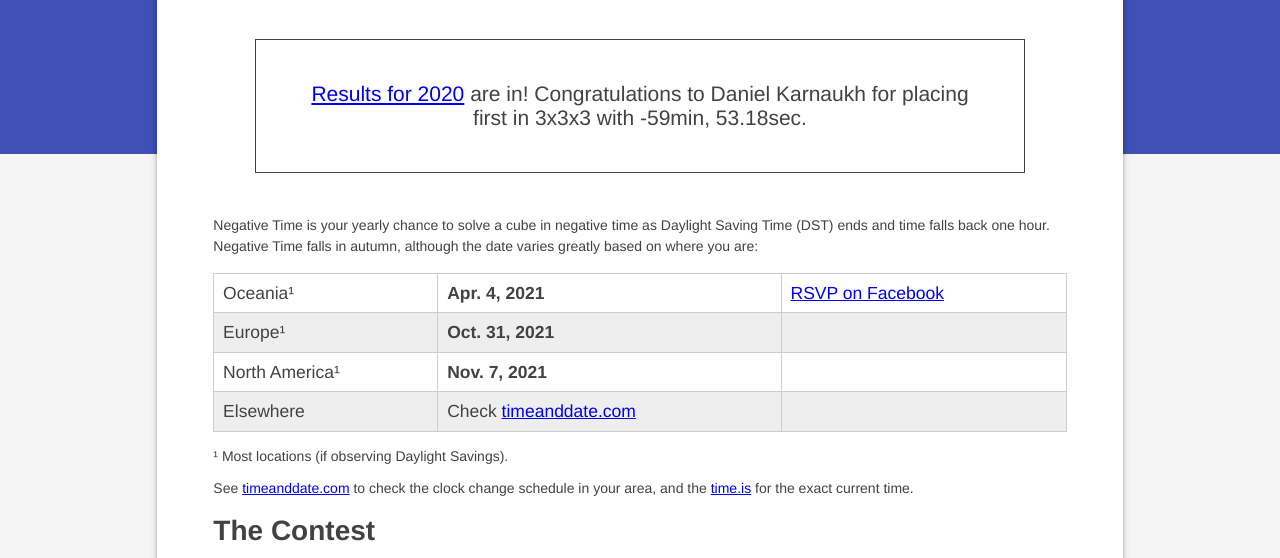
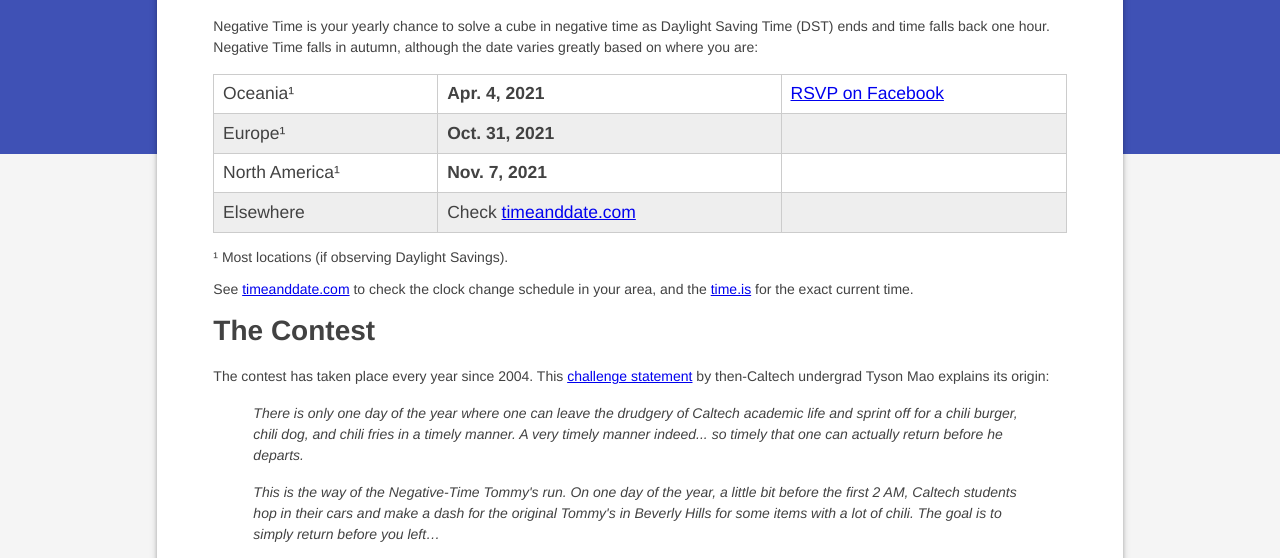
Before and after one commit to cubing/negative-time.cubing.net, a plain HTML site: page index.html in a window 1280 px wide. Shown: the part 230-788 px from the top of the page. Drawn offline with Linux system fonts and the light colour scheme.

Commit message:
Comment out last year's winner announcement.

```diff
--- a/index.html
+++ b/index.html
@@ -22,10 +22,10 @@
       <img src="img/clock128.gif" alt="Negative Time Clock Logo" srcset="img/clock@2x.gif 2x">
       <h1>Negative Time Solving Contest</h1>
 
-      <div style="font-size: 150%; border: 1px solid; padding: 2em; margin: 2em;">
+      <!-- <div style="font-size: 150%; border: 1px solid; padding: 2em; margin: 2em;">
         <a href="https://negative-time.cubing.net/2020/">Results for
           2020</a> are in! Congratulations to Daniel Karnaukh for placing first in 3x3x3 with -59min, 53.18sec.
-      </div>
+      </div> -->
     </center>
 
     <p>Negative Time is your yearly chance to solve a cube in negative time as Daylight Saving Time (DST) ends and time
```
